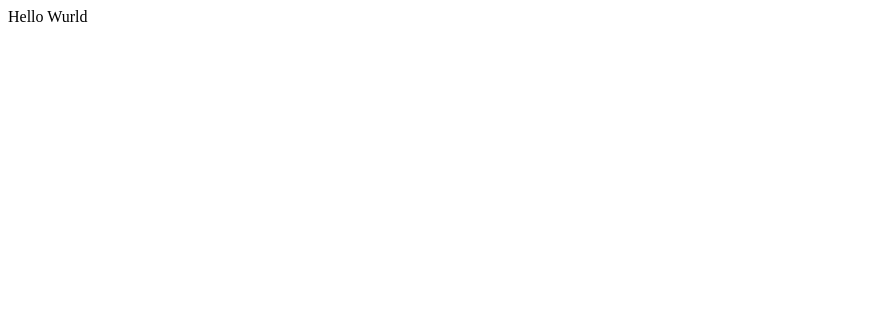
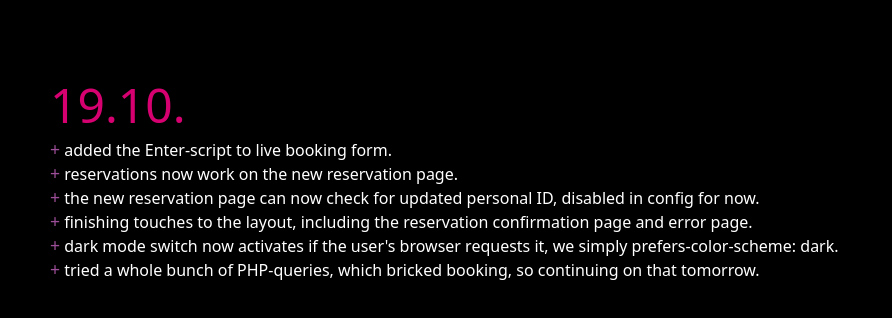
Before and after one commit to thrillxyz/thrillxyz.github.io, a plain HTML site: page index.html in a window 1280 px wide. Shown: the whole page, without its empty margins (0-892 px from the left). Drawn offline with Linux system fonts and the light colour scheme.

Commit message:
it lives

```diff
--- a/index.html
+++ b/index.html
@@ -1 +1,20 @@
-Hello Wurld
+<html>
+<head>
+<meta content="text/html; charset=UTF-8">
+<meta name="title" content="changelog" />
+<meta name="author" content="Thrilll" />
+<link href="./xyz.css" rel="stylesheet" type="text/css" media="screen" />
+</head>
+
+<body>
+<div class="changelog">
+</br><span class="title">19.10.</span><br>
+<span class="add">+</span> added the Enter-script to live booking form.</br>
+<span class="add">+</span> reservations now work on the new reservation page.</br>
+<span class="add">+</span> the new reservation page can now check for updated personal ID, disabled in config for now.</br>
+<span class="add">+</span> finishing touches to the layout, including the reservation confirmation page and error page.</br>
+<span class="add">+</span> dark mode switch now activates if the user's browser requests it, we simply prefers-color-scheme: dark.</br>
+<span class="add">+</span> tried a whole bunch of PHP-queries, which bricked booking, so continuing on that tomorrow.</br>
+</div>
+</body>
+</html>
--- /dev/null
+++ b/xyz.css
@@ -0,0 +1,19 @@
+body {
+  margin: 50px;
+  background-color:#000;
+  font-size:16px;
+  font-weight:light;
+}
+.changelog {
+  font-family:system-ui;
+  color:#fff;
+}
+
+.title {
+  color: #d70071;
+  font-size:300%;
+}
+.add {
+  color:#9c4e97;
+  font-size:110%;
+}
```
